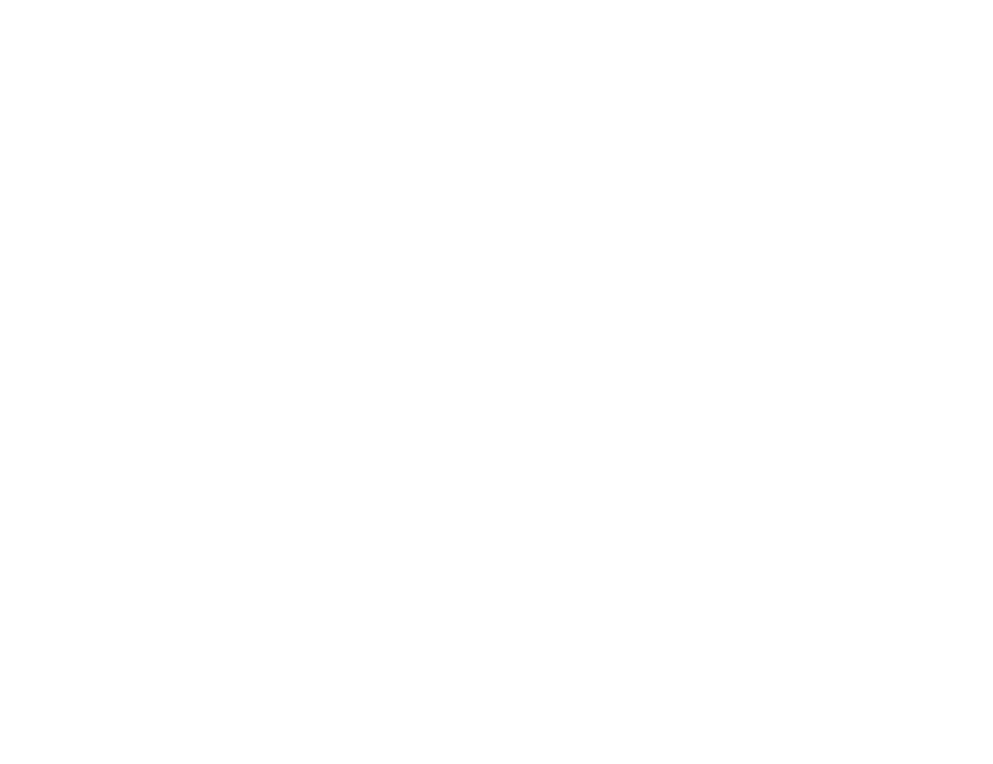
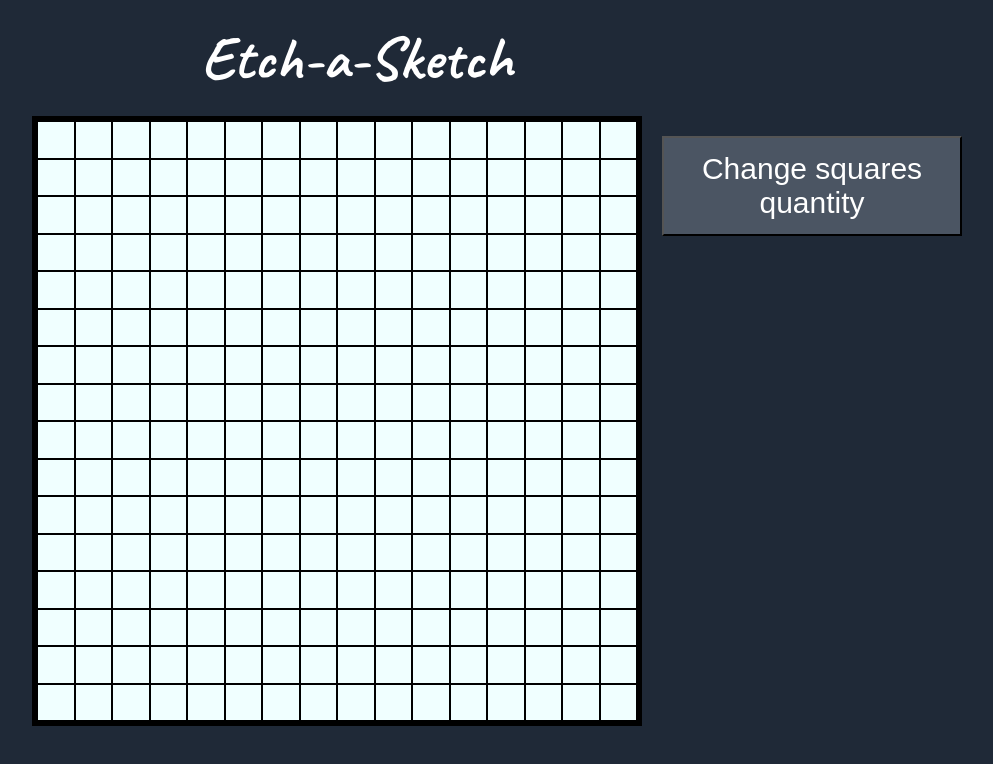
Before and after one commit to LucaColussi/Etch-a-Sketch, a plain HTML site: page index.html in a window 1280 px wide. Shown: the whole page, without its empty margins (283-1276 px from the left). Drawn offline with Linux system fonts and the light colour scheme.

Commit message:
add default grid and button

```diff
--- a/index.html
+++ b/index.html
@@ -4,10 +4,20 @@
     <meta charset="UTF-8">
     <meta name="viewport" content="width=device-width, initial-scale=1.0">
     <link rel="stylesheet" href="style.css">
-    <script src="script.js"></script>
+    <link rel="preconnect" href="https://fonts.googleapis.com">
+    <link rel="preconnect" href="https://fonts.gstatic.com" crossorigin>
+    <link href="https://fonts.googleapis.com/css2?family=Caveat:wght@400..700&display=swap" rel="stylesheet">
     <title>Etch-a-Sketch</title>
 </head>
 <body>
-
+    <header> Etch-a-Sketch </header>
+    <div class="group">
+        <div style="width: 300px;"></div>
+        <div class="container">
+            <div class="square"></div>
+        </div>
+        <button>Change squares quantity</button>
+    </div>
+    <script src="script.js"></script>
 </body>
 </html>
--- a/script.js
+++ b/script.js
@@ -0,0 +1,22 @@
+
+function createSquares() {
+    let cont = document.querySelector(".square");
+    cont.style.display = "flex";
+    cont.style.flexWrap = "wrap"; // Permette ai quadrati di andare a capo
+
+    for(let i = 0; i < 16*16; i++){
+        let square = document.createElement('div');
+        square.style.width = "37.5px";
+        square.style.height = "37.5px";
+        square.style.border = "1px solid black";
+        square.style.boxSizing = "border-box"; // Include il bordo nelle dimensioni
+
+        cont.appendChild(square);
+    }
+}
+
+function changeSquares() {
+
+}
+
+createSquares();
--- a/style.css
+++ b/style.css
@@ -0,0 +1,53 @@
+html, body {
+    background-color: #1F2937;
+}
+
+* {
+    padding: 0;
+    margin: 0;
+}
+
+header {
+    display: flex;
+    justify-content: center;
+    color: white;
+    font-size: 60px;
+    padding: 20px 0px;
+
+    /*font sets*/
+    font-family: "Caveat", cursive;
+    font-optical-sizing: auto;
+    font-weight: bold;
+    font-style: normal;
+}
+
+/*
+.container {
+    display: flex;
+    justify-content: center;
+}
+*/
+
+.square {
+    height: 600px;
+    width: 600px;
+    border: 5px solid black;
+    background-color: azure;
+}
+
+.group {
+    display: flex;
+    flex-direction: row;
+    justify-content: center;
+
+}
+
+button {
+    width: 300px;
+    height: 100px;
+    font-size: 30px;
+    margin: 20px;
+    background-color: #4B5563;
+    color: white;
+
+}
```
